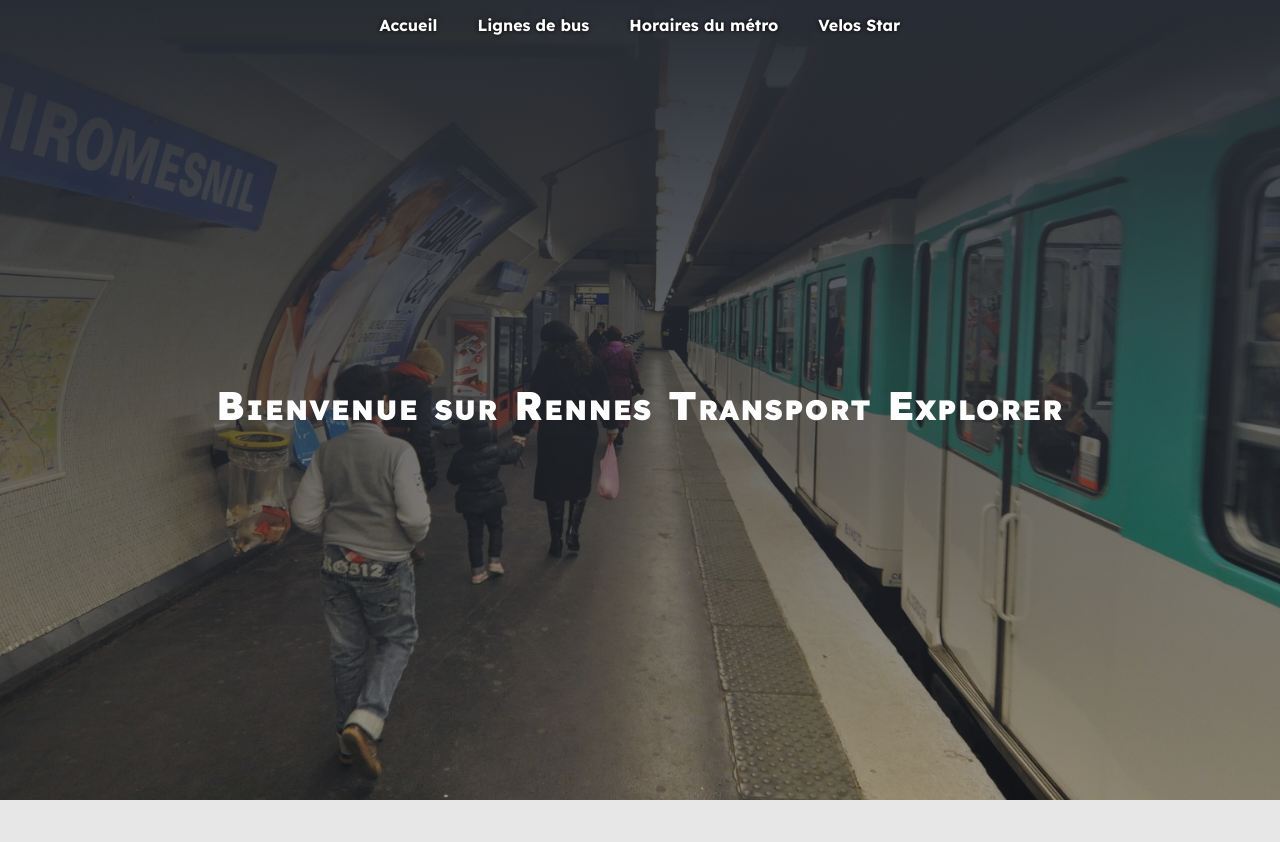
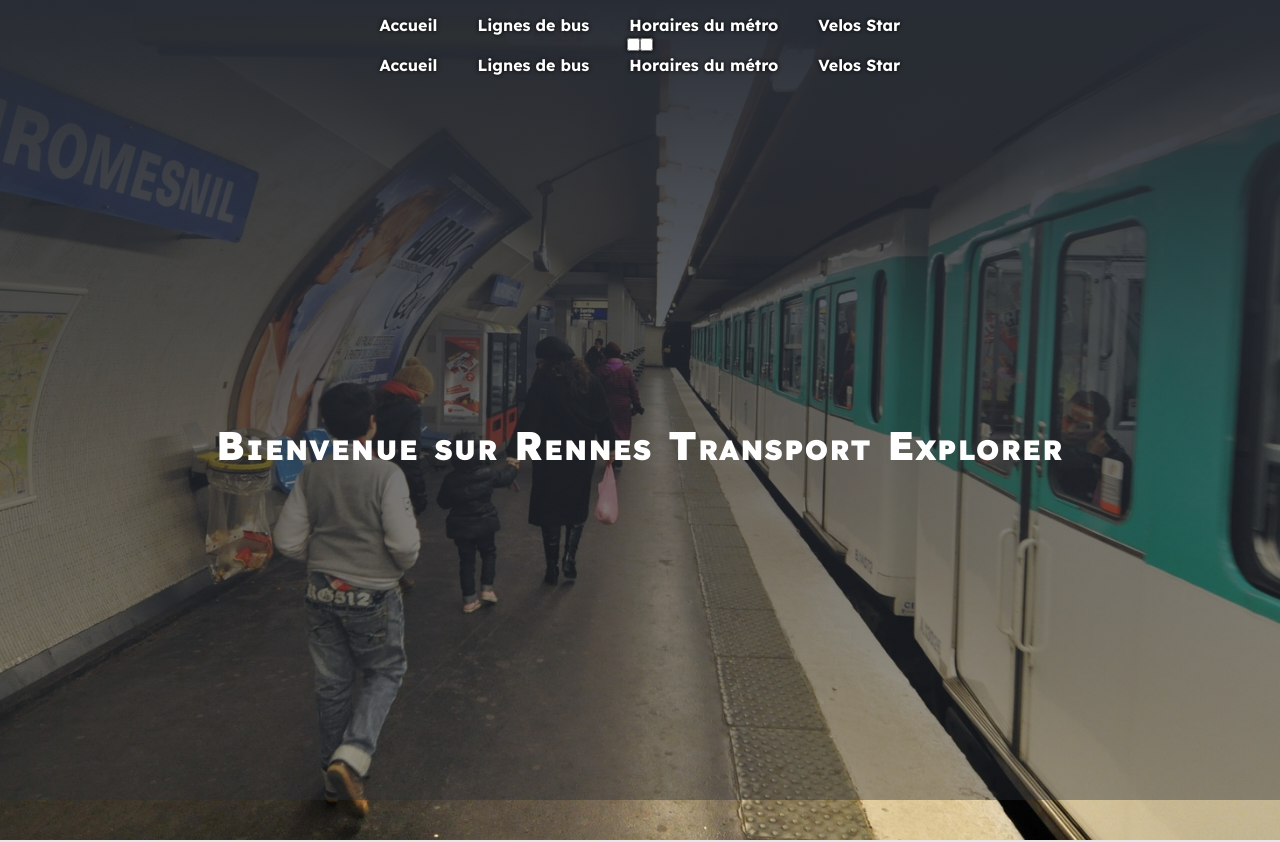
Before and after one commit to Singuila01/start_api_react, a React (Create React App) app: page / in a window 1280 px wide. Shown: the top 842 px of the page. Built offline with nearby package versions, Linux system fonts and the light colour scheme; a web font is replaced by a local one.

Commit message:
Modif en-tête

```diff
--- a/src/Header.js
+++ b/src/Header.js
@@ -8,7 +8,7 @@ function Header() {
 
     return (
         <header className='header'>
-            <nav>
+            <nav className='desktop_nav'>
                 <Link to="/">
                     Accueil
                 </Link>
@@ -21,6 +21,32 @@ function Header() {
                 <Link to="/velo">
                     Velos Star
                 </Link>
+            </nav>
+            <nav className='mobile_nav'>
+                <input type="checkbox" id="menu-toggle" className="menu-toggle" />
+                <label htmlFor="menu-toggle" className="menu-icon open">
+                    <span></span>
+                    <span></span>
+                    <span></span>
+                </label>
+                <input type="checkbox" id="menu-disable" className="menu-disable"/>
+                <label htmlFor="menu-disable" className="menu-icon close">
+                    <span></span>
+                </label>
+                <div className="mobile_menu">
+                    <Link to="/" onClick={() => document.getElementById('menu-toggle').checked = false}>
+                        Accueil
+                    </Link>
+                    <Link to="/bus" onClick={() => document.getElementById('menu-toggle').checked = false}>
+                        Lignes de bus
+                    </Link>
+                    <Link to="/metro" onClick={() => document.getElementById('menu-toggle').checked = false}>
+                        Horaires du métro
+                    </Link>
+                    <Link to="/velo" onClick={() => document.getElementById('menu-toggle').checked = false}>
+                        Velos Star
+                    </Link>
+                </div>
             </nav>
             {isHome ? (
                 <div className='content_home'>
```
